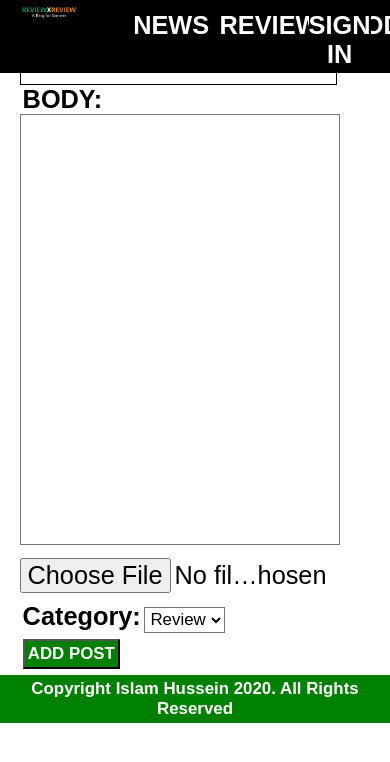
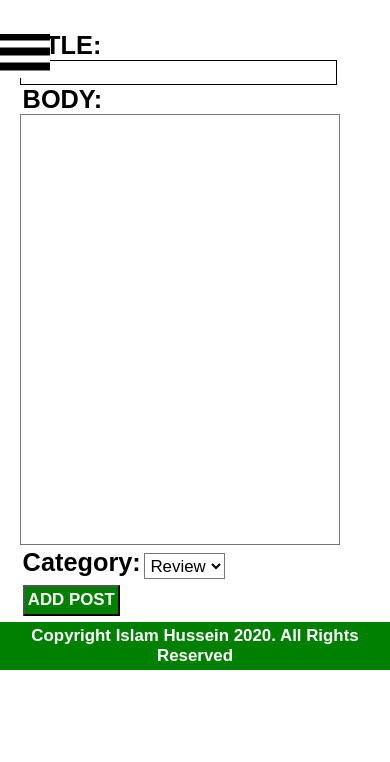
Before and after one commit to IslamHamad95/review-x-review, a React (Create React App) app: page /addpost in a window 390 px wide. Shown: the top 762 px of the page. Built offline with nearby package versions, Linux system fonts and the light colour scheme.

Commit message:
adding  slidebar

```diff
--- a/src/components/AddPost.js
+++ b/src/components/AddPost.js
@@ -2,13 +2,14 @@ import React, { useState } from "react";
 import { connect } from "react-redux";
 import { v4 as uuidV4 } from "uuid";
 import { addPost } from "../redux/posts/Actions";
+import newImage from"../storage/loba.png"
 
 function AddPost({ userName, addPost }) {
   const [newPost, setNewPost] = useState({
     id: 0,
     title: "",
     body: "",
-    photo: "",
+    photo: newImage,
     category: "Review",
     date: new Date().toDateString(),
   });
@@ -21,18 +22,14 @@ function AddPost({ userName, addPost }) {
       author: userName,
     });
   };
-  const saveImage = (e) => {
-    setNewPost({
-      ...newPost,
-      photo: e.target.files[0].name,
-    });
-  };
+
   const saveCategory = (e) => {
     setNewPost({
       ...newPost,
       category: e.target.value,
     });
   };
+
   const submitNewPost = (e) => {
     e.preventDefault();
     addPost(newPost);
@@ -41,7 +38,7 @@ function AddPost({ userName, addPost }) {
       title: "",
       body: "",
       category: "Review",
-      photo: "",
+
     });
   };
 
@@ -68,14 +65,16 @@ function AddPost({ userName, addPost }) {
           onChange={UpdatingNewPost}
         ></textarea>
         <br />
-        <input id="upload-path" type="file"  onChange={saveImage} />
         <label htmlFor="category">Category:</label>
         <select name="category" onChange={saveCategory}>
           <option value="Review">Review</option>
           <option value="News">News</option>
         </select><br/>
-        <input id="submit-button" type="submit" value="ADD POST" />
+
+        <input id="submit-button" type="submit" value="ADD POST"  />
       </form>
+
+
     </div>
   );
 }
--- a/src/components/header.js
+++ b/src/components/header.js
@@ -6,12 +6,51 @@ import Login from "./Login";
 
 const Header = ({ userName }) => {
   const [popUp, setPopUp] = useState(false);
+  const [sidebar, setSidebar] = useState(false);
   const togglePopUp = () => {
     setPopUp((popUp) => (popUp = !popUp));
   };
 
+  const displaySideBar = () => {
+    setSidebar(sidebar=>(sidebar = !sidebar));
+  };
+
   return (
     <div>
+    <span class="open-slide" onClick={displaySideBar}>
+    <a href="#">
+      <svg width="50" height="40">
+        <path d="M0,10 50,10" stroke="#fff" stroke-width="7" />
+        <path d="M0,25 50,25" stroke="#fff" stroke-width="7" />
+        <path d="M0,40 50,40" stroke="#fff" stroke-width="7" />
+      </svg>
+    </a>
+  </span>
+
+        {sidebar ? (
+          <nav className="navbar">
+          <ul className="nav-tabs">
+          <li>
+          <NavLink to="/">Home</NavLink>
+          </li>
+            <li id="news-nav">
+              <NavLink to="/news">News</NavLink>
+            </li>
+            <li id="reviews-nav">
+              <NavLink to="/reviews">REVIEWS</NavLink>
+            </li>
+            <li id="podcast-nav">
+              <a href="https://anchor.fm/checkpod">PODCAST</a>
+            </li>
+
+              <button id="login-nav" onClick={togglePopUp}>
+                SIGN IN
+              </button>
+
+          </ul>
+          </nav>
+        ) : null}
+
       <header>
         <NavLink to="/">
           <img id="logo" alt="logo" src={logo}></img>
--- a/src/styling/header.css
+++ b/src/styling/header.css
@@ -1,97 +1,163 @@
-*{
+* {
   background-color: rgb(255, 255, 255);
   margin: 0;
   padding: 0;
   font-family: Arial, Helvetica, sans-serif;
-
 }
-  p{
-    font-family: 'Times New Roman', Times, serif;
-
+nav {
+  display: none;
 }
-  button{
-    border:none;
+p {
+  font-family: "Times New Roman", Times, serif;
+}
+button {
+  border: none;
   background-color: inherit;
 }
 
 img {
   object-fit: cover;
 }
-  a{
+a {
   text-decoration: none;
-    background-color:inherit;
-
-
+  background-color: inherit;
 }
-  a:hover{
+a:hover {
   text-decoration: underline;
   cursor: pointer;
   color: #d38406;
 }
 
-  header{
+header {
   position: fixed;
-    top:0%;
+  top: 0%;
   z-index: 1;
-    width:90%;
+  width: 90%;
   background-color: black;
-    padding:1% 5%;
-    margin:0;
+  padding: 1% 5%;
+  margin: 0;
   display: flex;
   color: white;
-
 }
 
-  #logo{
+#logo {
   background-color: inherit;
   width: 100%;
-    margin-left:5% ;
+  margin-left: 5%;
 }
 
-  .tabs, .auth{
+.tabs,
+.auth {
   background-color: inherit;
   margin-top: 2%;
-
 }
-  .tabs >*, .auth>*, .logged-in>*{
-    background-color:  inherit;
+.tabs > *,
+.auth > *,
+.logged-in > * {
+  background-color: inherit;
   color: white;
   font-size: 3vh;
   font-weight: 700;
 }
 
-  .tabs{
+.tabs {
   display: grid;
   grid-template-columns: auto auto auto 45%;
   column-gap: 15%;
-    width:20%;
+  width: 20%;
   padding-left: 2%;
   margin-left: 15%;
 }
-  .auth{
+.auth {
   width: fit-content;
   margin-left: 30%;
+}
+
+.tabs #contact-us,
+.tabs #add-post {
+  background-color: inherit;
+  margin-left: 20%;
+}
+
+.auth #login-signup {
+  border: none;
+}
+
+/*Mobile*/
+
+@media screen and (max-width: 1024px) {
+  * {
+    margin: 0;
+    padding: 0;
+  }
+  header {
+    display: none;
+  }
+
+  nav {
+    display: block;
+    background-color: black;
+    position: absolute;
+    top: 0%;
+    width: 35vh;
+    height: 100%;
+    z-index: 1;
+    animation: slideInLeft 0.5s;
+  }
+  .navbar > * {
+    background-color: inherit;
+  }
+
+  .nav-tabs {
+    background-color: inherit;
+    margin-top: 50%;
 
   }
+  .nav-tabs > * {
 
-  .tabs #contact-us, .tabs #add-post{
     background-color: inherit;
-    margin-left: 20%;
+    margin-bottom: 20%;
+    text-align: center;
+    color: white;
+    text-decoration: none;
+    font-size: 3vh;
+  }
+
+  .navbar #login-nav{
+    margin-left: 34%;
+  }
+
+  .nav-tabs a {
+    color: white;
+  }
+  .nav-tabs a:hover {
+    color: #d38406;
+  }
+
+  .open-slide {
+    float: left;
+    position: absolute;
+    top: 4%;
+    z-index: 2;
+    background-color: none;
+  }
+  svg {
+    background-color: black;
+  }
+
+  @keyframes slideInLeft {
+    from {
+      transform: translate3d(-100%, 0, 0);
+      visibility: visible;
+    }
+
+    to {
+      transform: translate3d(0, 0, 0);
+    }
+  }
+}
+
+  @media screen and (max-width: 690px) {
 
 
   }
-
-  .auth #login-signup{
-    border: none;
-  }
-
-
-/*Mobile*/
-
-@media screen and (max-width:1024px){
-
-}
-
-@media screen and (max-width:690px){
-
-}
```
Lines whose indentation alone changed are shown as unchanged.
